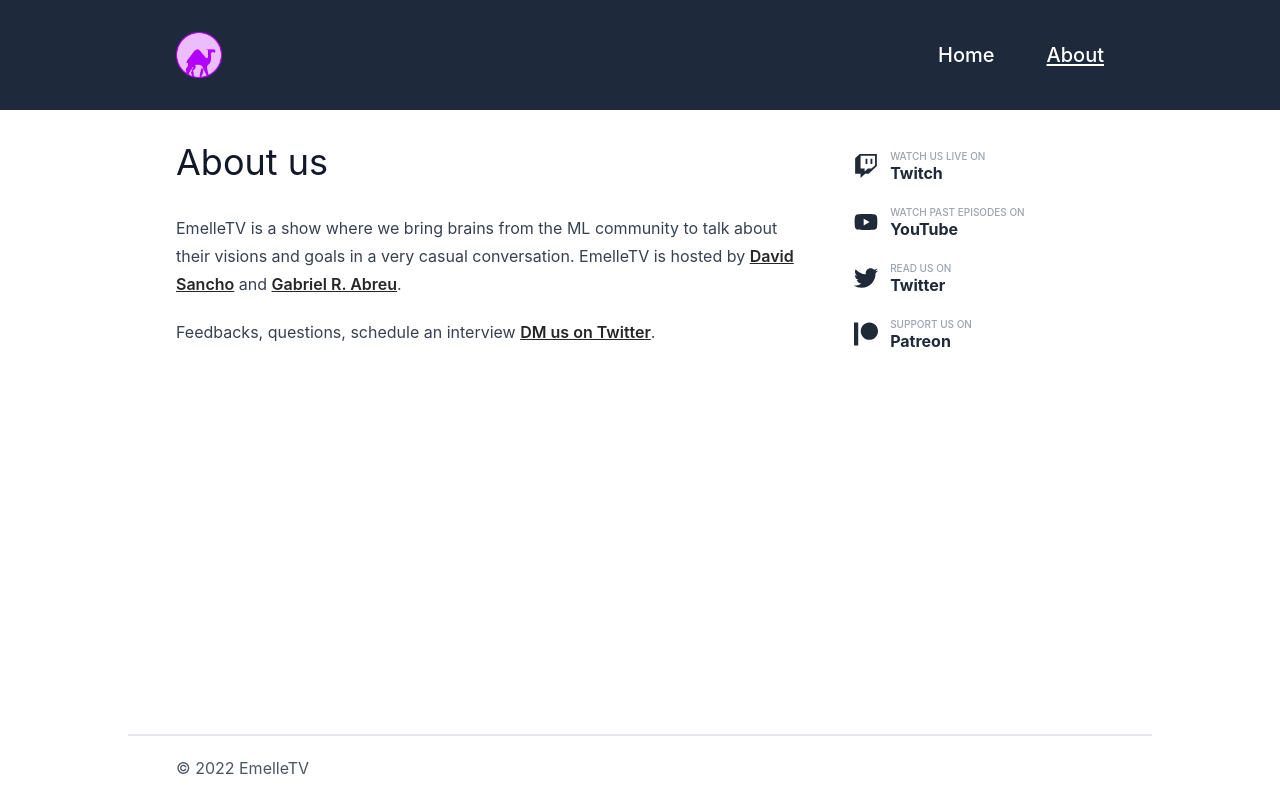
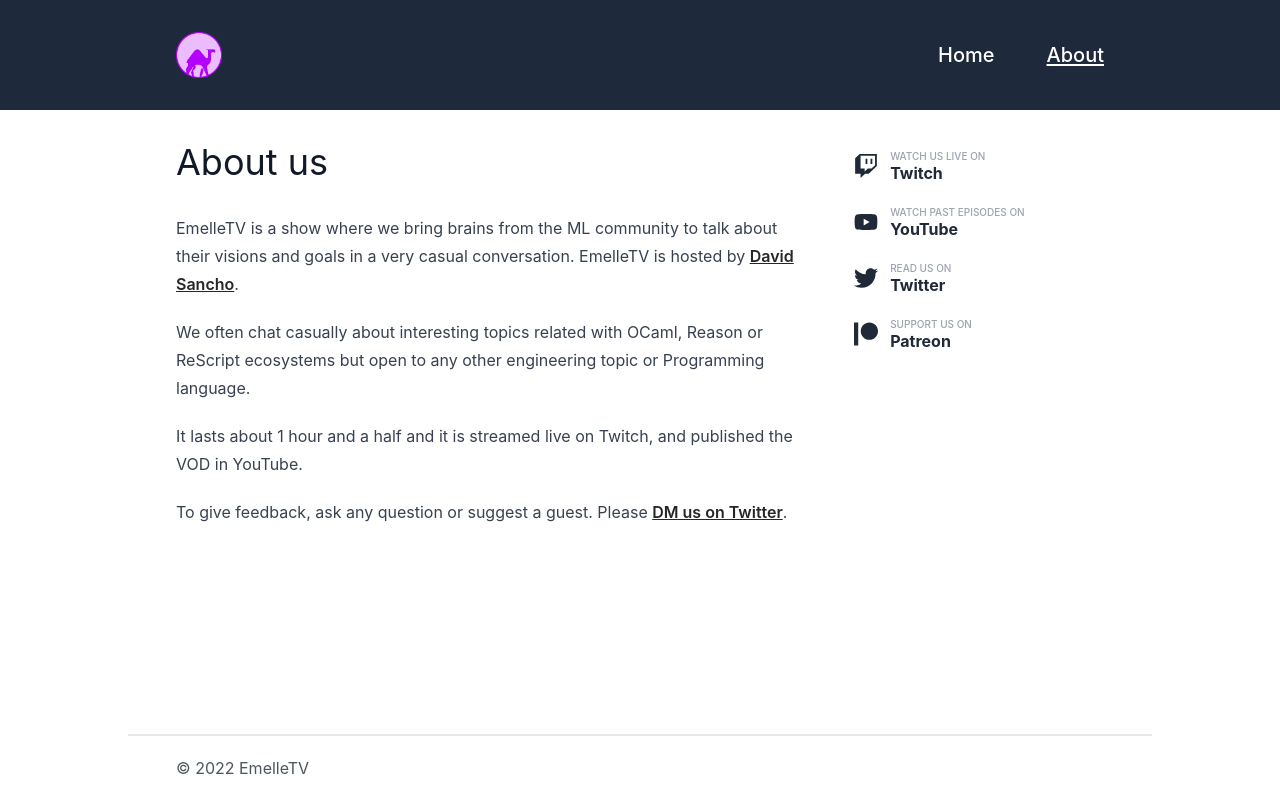
Before and after one commit to emelletv/www, a Next.js app: page /about in a window 1280 px wide. Built offline with nearby package versions, Linux system fonts and the light colour scheme.

Commit message:
Deploy website

```diff
--- a/pages/about.js
+++ b/pages/about.js
@@ -28,14 +28,19 @@ const About = () => (
       hosted by{" "}
       <a href={constants.authors.davesnx.twitter}>
         {constants.authors.davesnx.name}
-      </a>{" "}
-      and{" "}
-      <a href={constants.authors.fakenickels.twitter}>
-        {constants.authors.fakenickels.name}
       </a>
-      .
+      {"."}
       <p>
-        Feedbacks, questions, schedule an interview{" "}
+        We often chat casually about interesting topics related with OCaml,
+        Reason or ReScript ecosystems but open to any other engineering topic or
+        Programming language.
+      </p>
+      <p>
+        It lasts about 1 hour and a half and it is streamed live on Twitch, and
+        published the VOD in YouTube.
+      </p>
+      <p>
+        To give feedback, ask any question or suggest a guest. Please{" "}
         <a href={constants.twitter.url}>DM us on Twitter</a>.
       </p>
     </p>
--- a/pages/index.js
+++ b/pages/index.js
@@ -137,11 +137,6 @@ const IntroSection = () => {
             <div>
               <div className="flex text-xs items-center justify-start gap-4">
                 <Host
-                  name={constants.authors.fakenickels.name}
-                  twitter={constants.authors.fakenickels.twitter}
-                  avatar={constants.authors.fakenickels.avatar}
-                />
-                <Host
                   name={constants.authors.davesnx.name}
                   twitter={constants.authors.davesnx.twitter}
                   avatar={constants.authors.davesnx.avatar}
```
